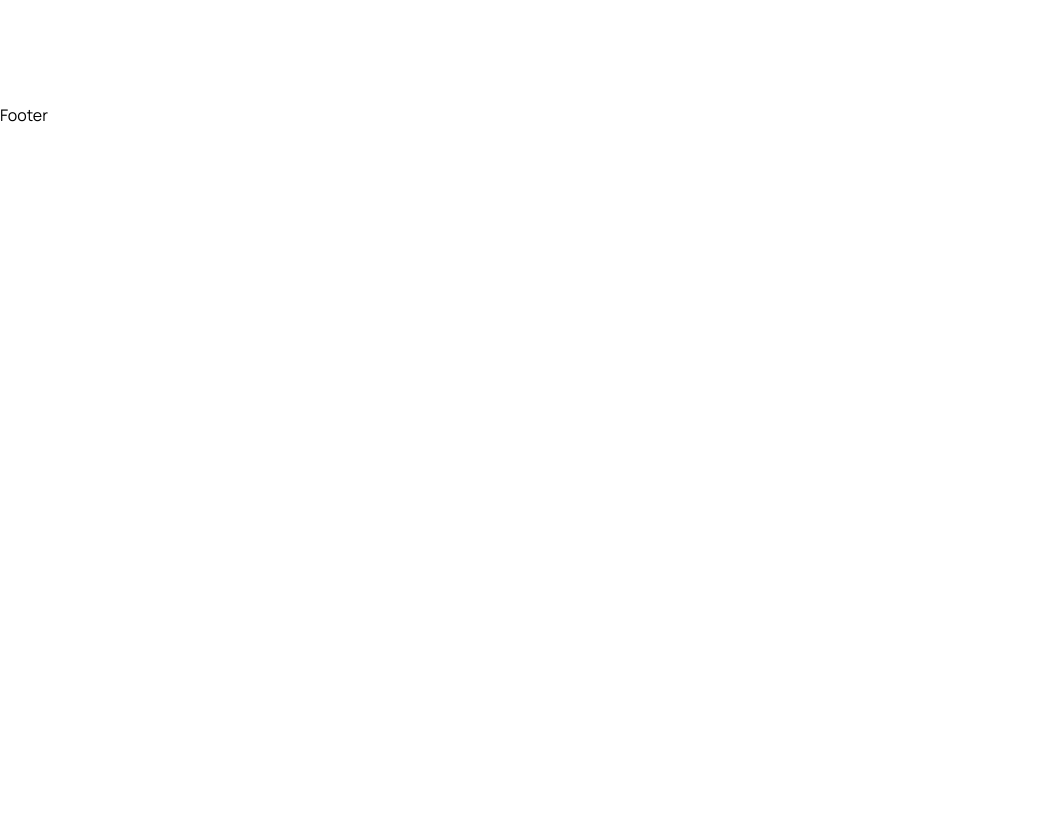
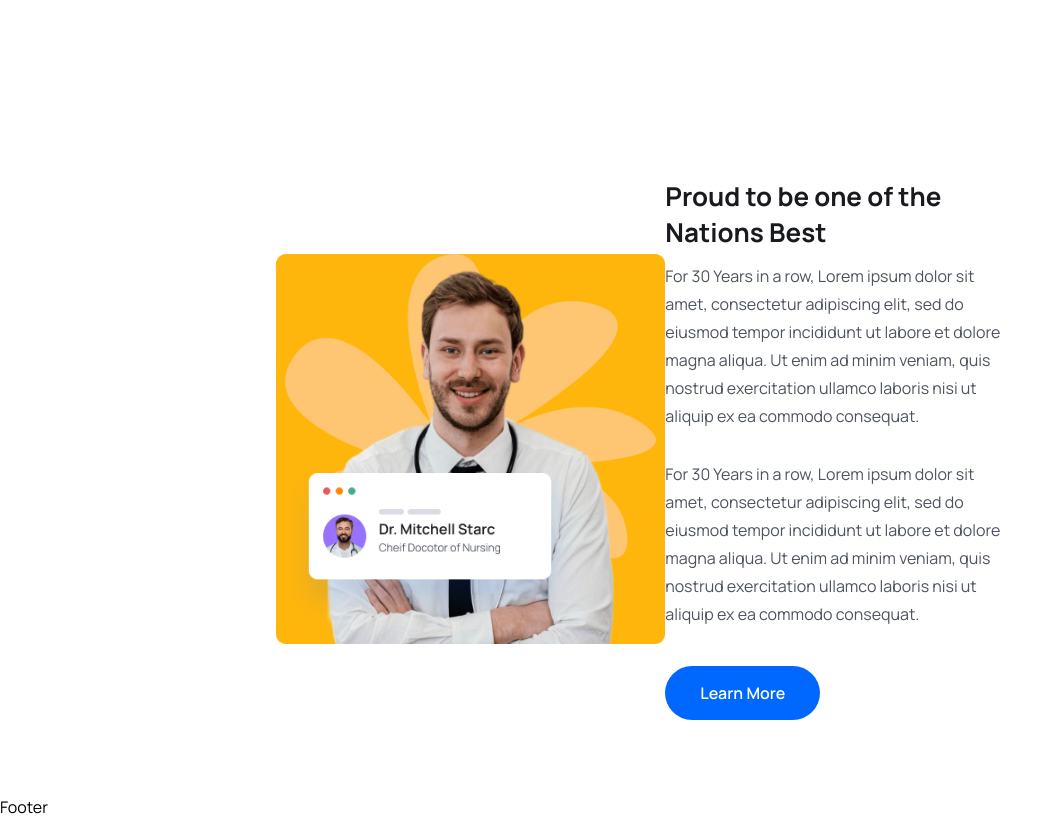
Before and after one commit to shawndreifuss/appointment-booking-app, a React (Vite) app in the folder client/: page / in a window 1280 px wide. Shown: the part 1483-2302 px from the top of the page, without its empty margins (0-1062 px from the left). Before the commit the page ends 1610 px from the top, so only its background shows below. Built offline with nearby package versions, Linux system fonts and the light colour scheme.

Commit message:
added about section jsx file to home

```diff
--- a/client/src/app.css
+++ b/client/src/app.css
@@ -7,6 +7,7 @@
 
 body {
     font-family: 'Manrope', sans-serif;
+
 }
 
 .stick__header {
--- /dev/null
+++ b/client/src/components/About.jsx
@@ -0,0 +1,43 @@
+import aboutImage from "../assets/images/about.png";
+import aboutCardImg from "../assets/images/about-card.png";
+import { Link } from "react-router-dom";
+
+const About = () => {
+  return (
+    <section className="pl-64 pr-64">
+      <div className="container">
+        <div className="flex items-center justify-between gap-[50px] lg:gap-[130px] xl:gap-0 flex-col lg:flex-row">
+          {/* ========= About Image ========== */}
+          <div className="relative w-3/4 lg:w-1/2 xl:w-[770px] z-10 order-2 lg:order-1">
+            <img src={aboutImage} alt="" />
+            <div className="absolute z-20 bottom-4 w-[200px] md:w-[300px] right-[-30%] md:right-[-7%] lg:right-[22%]">
+              <img src={aboutCardImg} alt="" />
+            </div>
+          </div>
+
+          {/* ========= About Content ========== */}
+          <div className="w-full lg:w-1/2 xl:w-[670px] order-1 lg:order-2">
+            <h2 className="heading">Proud to be one of the Nations Best</h2>
+            <p className="text__para">
+              For 30 Years in a row, Lorem ipsum dolor sit amet, consectetur
+              adipiscing elit, sed do eiusmod tempor incididunt ut labore et
+              dolore magna aliqua. Ut enim ad minim veniam, quis nostrud
+              exercitation ullamco laboris nisi ut aliquip ex ea commodo
+              consequat.
+            </p>
+            <p className="text__para mt-[30px]">
+              For 30 Years in a row, Lorem ipsum dolor sit amet, consectetur
+              adipiscing elit, sed do eiusmod tempor incididunt ut labore et
+              dolore magna aliqua. Ut enim ad minim veniam, quis nostrud
+              exercitation ullamco laboris nisi ut aliquip ex ea commodo
+              consequat.
+            </p>
+            <Link to="/"><button className="btn">Learn More</button></Link>
+          </div>
+        </div>
+      </div>
+    </section>
+  );
+};
+
+export default About;
--- a/client/src/pages/Home.jsx
+++ b/client/src/pages/Home.jsx
@@ -6,6 +6,7 @@ import icon02 from "../assets/images/icon02.png";
 import icon03 from "../assets/images/icon03.png";
 import { Link } from "react-router-dom";
 import { BsArrowRight } from "react-icons/bs";
+import About from "../components/About";
 
 const Home = () => {
   return (
@@ -154,6 +155,9 @@ const Home = () => {
           </div>
         </div>
       </section>
+      {/* ============= About Section Start =========== */}
+    <About />
+
     </>
   );
 };
```
